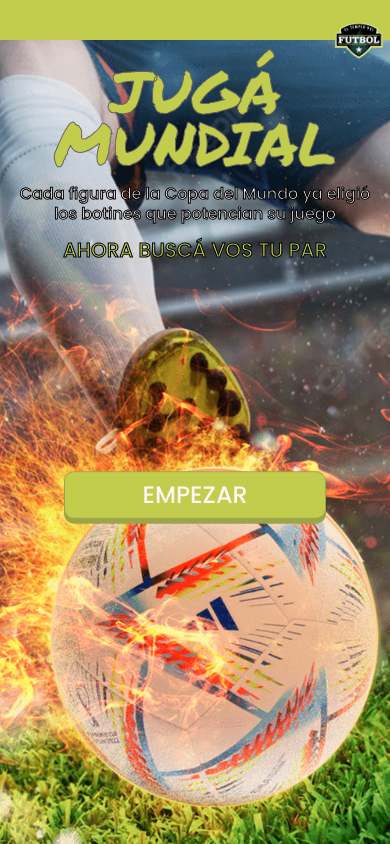
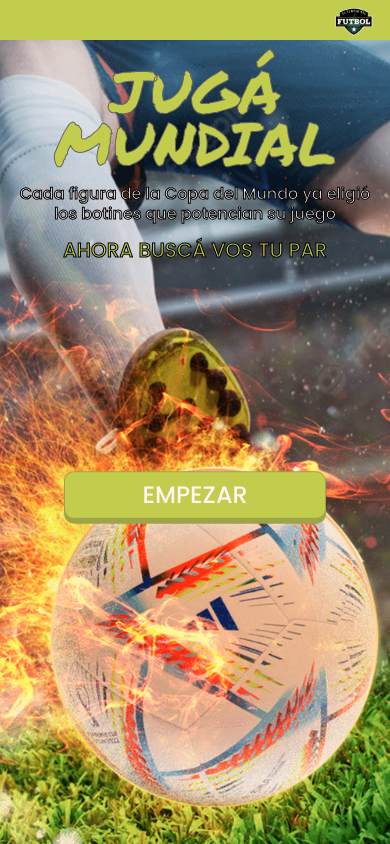
Before and after one commit to fedeteyssan/soccer, a React (Create React App) app: page / in a window 390 px wide. Built offline with nearby package versions, Linux system fonts and the light colour scheme; a web font is replaced by a local one.

Commit message:
Corrigiendo logo cover

```diff
--- a/src/components/cover/Cover.scss
+++ b/src/components/cover/Cover.scss
@@ -43,21 +43,15 @@
 
         .logo{
             position: fixed;
-            $left:calc(100vw - 7.5rem);
+            $left:calc(100vw - 5rem);
             left: $left;
             z-index: 10;
-            width: 100px;
-
-            @media only screen and (min-width:526px) and (max-width:800px) {
-                width: 75px;
-                top: 15px;
-                $left:calc(100vw - 5rem);
-                left: $left;
-            }
+            top: -5px;
+            width: 65px;
 
             @media only screen and (max-width:525px) {
-                width: 50px;
-                top: 12.5px;
+                width: 40px;
+                top: 0px;
                 $left:calc(100vw - 3.5rem);
                 left: $left;
             }
```
